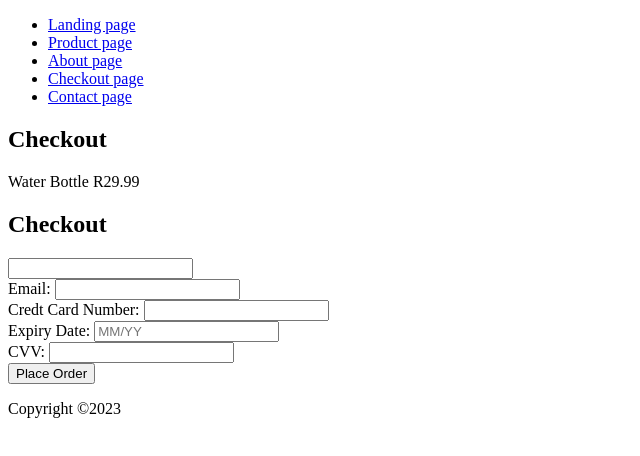
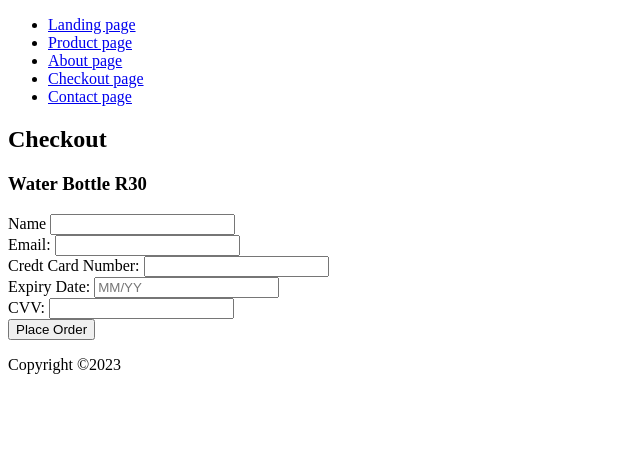
Before and after one commit to Muakhir/GroupFive, a plain HTML site: page checkout.html in a window 1280 px wide. Shown: the whole page, without its empty margins (0-640 px from the left). Drawn offline with Linux system fonts and the light colour scheme.

Commit message:
Change the checkout details

```diff
--- a/checkout.html
+++ b/checkout.html
@@ -18,13 +18,13 @@
         </nav>
     </header>
     <main>
-        <h2>Checkout</h2>
-        <p>Water Bottle R29.99</p>
         <div class="checkout container">
             <h2>Checkout</h2>
 
+            <h3>Water Bottle R30</h3>
+
             <div class="user.info">
-                <label for="name"></label>
+                <label for="name">Name</label>
                 <input type="text" id="name" name="name" required><br>
 
                 <label for="email">Email:</label>
```
